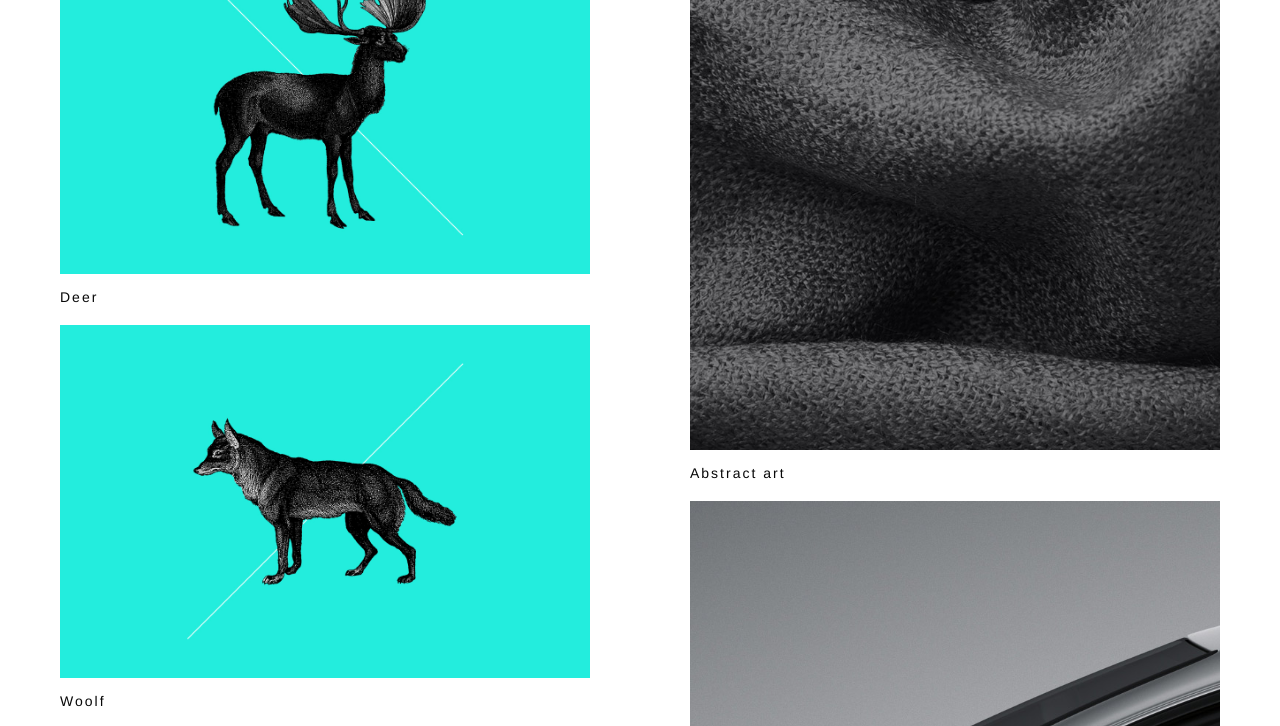
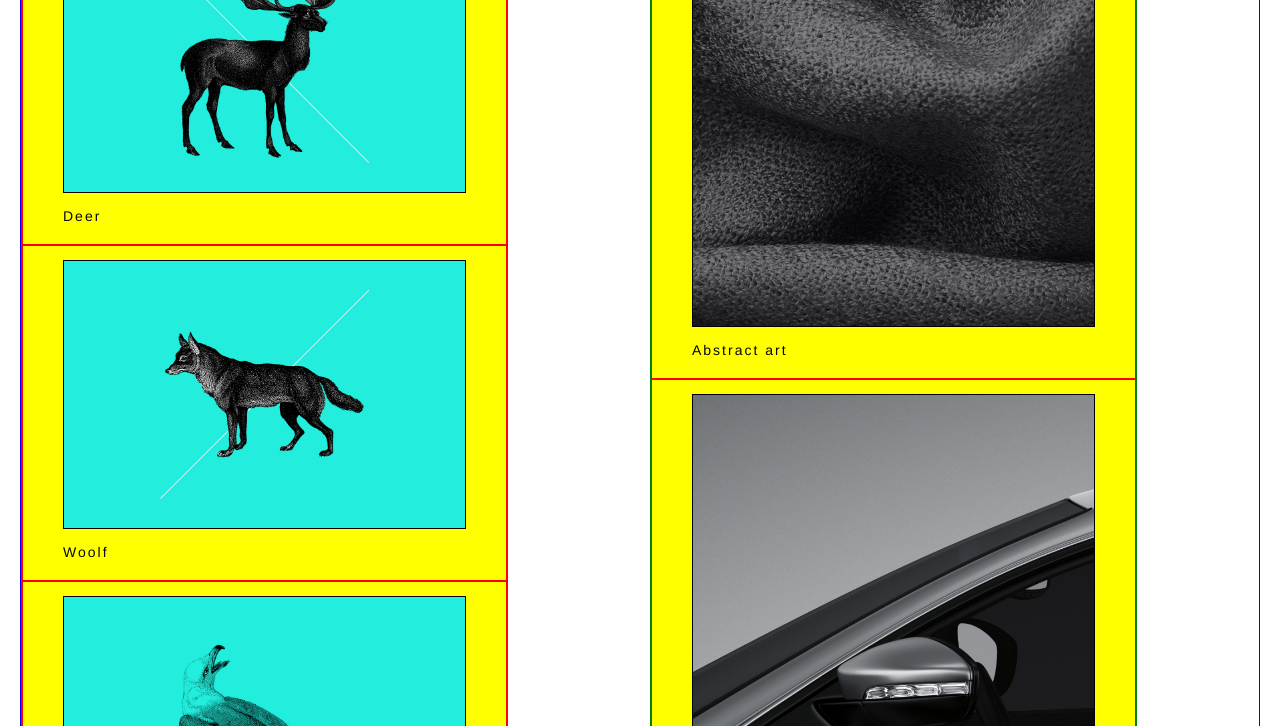
Before and after one commit to Ememme/udacity_portfolio, a website: page index.html in a window 1280 px wide. Shown: the part 806-1532 px from the top of the page. Drawn offline with nearby package versions, Linux system fonts and the light colour scheme.

Commit message:
Apply styles to debug

```diff
--- a/dest/styles.css
+++ b/dest/styles.css
@@ -15,6 +15,22 @@ html {
   box-sizing: inherit;
 }
 
+.site-wrapper {
+  border: 1px solid blue;
+}
+
+div#illustrations,
+div#photos {
+  border: 1px solid green;
+  width: 80%;
+}
+
+div.illustration,
+div.photo {
+  border: 1px solid red;
+  background-color: yellow;
+  width: 100%;
+}
 body {
   color: var(--main-text-color);
   font-family: Helvetica, Arial, sans-serif;
@@ -29,8 +45,12 @@ h1, h2, button {
   text-transform: uppercase;
 }
 
+h2 {
+  background-color: blue;
+}
 img {
   max-width: 100%;
+  border: 1px solid black;
 }
 
 a {
@@ -167,7 +187,7 @@ section.gallery {
   margin-right: auto;
   display: grid;
   grid-gap: 20px;
-  grid-template-columns: repeat(auto-fill, minmax(480px, 1fr));
+  grid-template-columns: repeat(auto-fill, minmax(400px, 1fr));
 }
 
 .gallery img {
@@ -368,6 +388,12 @@ footer {
     -ms-flex-align: center;
     align-items: center;
   }
+
+  /* Additional info */
+
+  h2, button.contact-form {
+    letter-spacing: normal;
+  }
   /* Gallery  */
   .gallery img {
     max-width: 80%;
```
